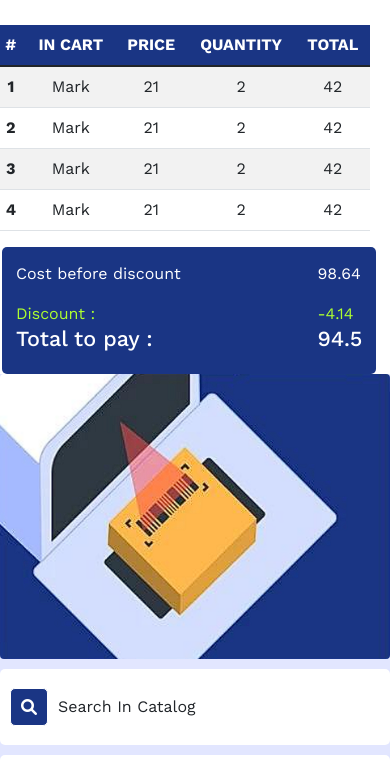
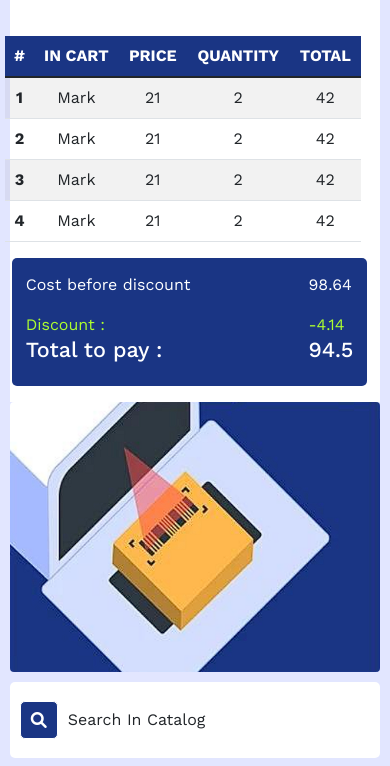
Before and after one commit to onisEg/Small-Project-Assignment, a plain HTML site: page index.html in a window 390 px wide. Shown: the part 686-1452 px from the top of the page. Drawn offline with nearby package versions, Linux system fonts and the light colour scheme.

Commit message:
Update main.css

```diff
--- a/css/main.css
+++ b/css/main.css
@@ -173,3 +173,16 @@ thead tr{
     text-transform: capitalize;
     color: white;
 }
+
+
+/* ============================================ */
+
+/* mobile  */
+@media screen and (max-width: 600px) {
+    .full-screen{
+        max-width: 95%;
+    }
+    .row.prife{
+        margin-bottom: 1rem;
+    }
+  }
```
